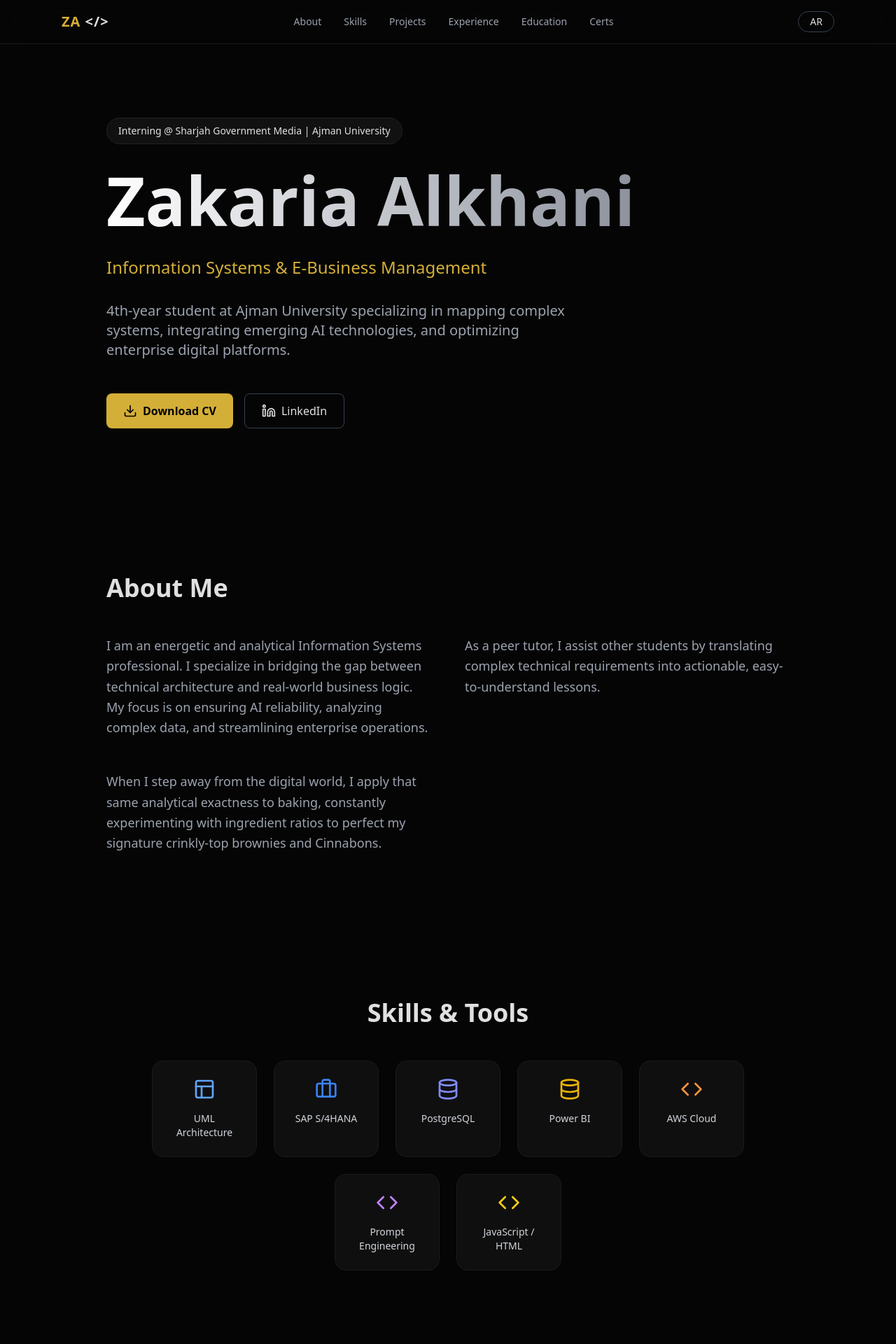
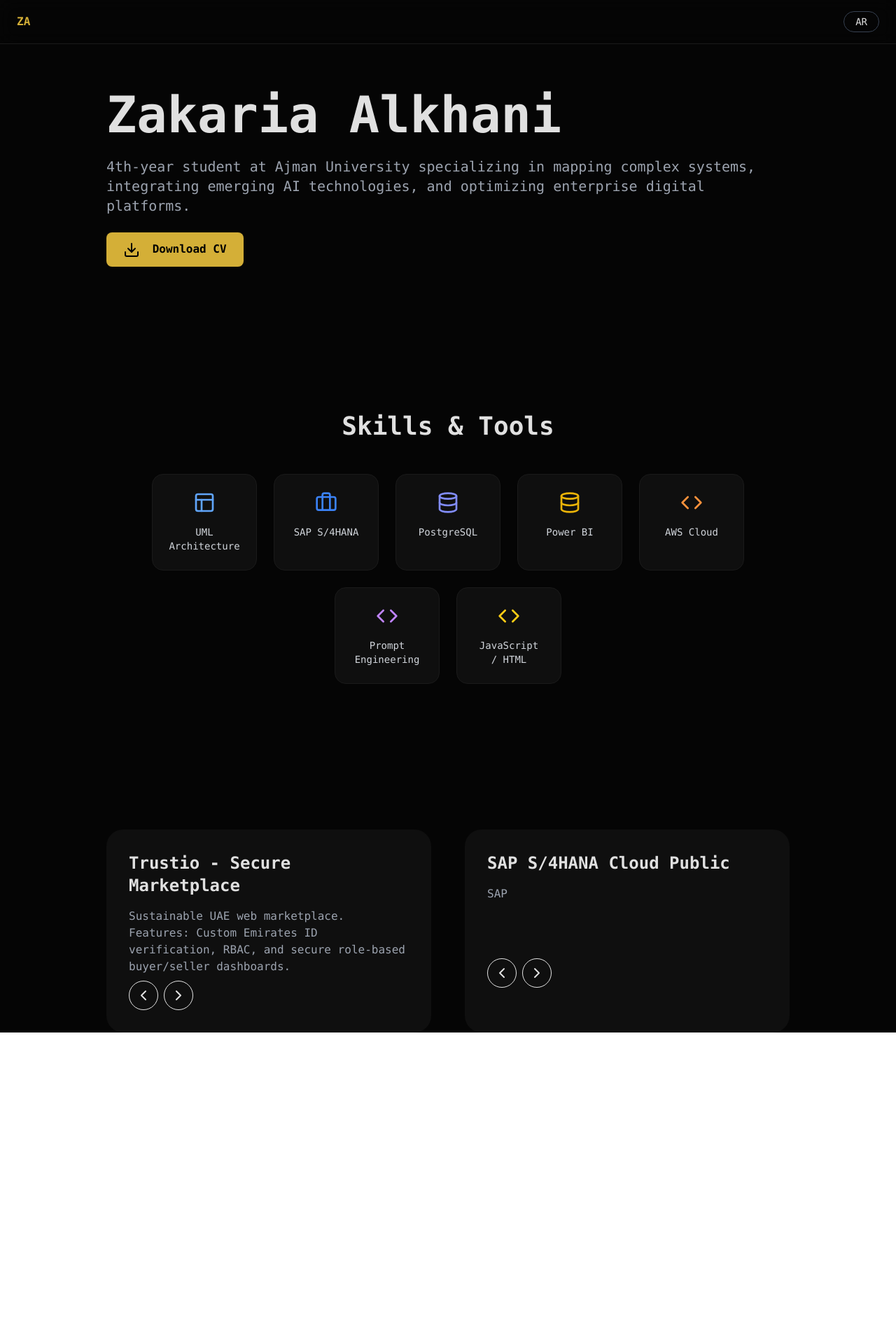
Before and after one commit to zakariayahia286-jpg/zakariayahia286-jpg.github.io, a Next.js app: page / in a window 1280 px wide. Shown: the top 1920 px of the page at 70% size. After the commit the page ends 1475 px from the top, so only its background shows below. Built offline with nearby package versions, Linux system fonts and the light colour scheme.

Commit message:
Update page.tsx

```diff
--- a/app/page.tsx
+++ b/app/page.tsx
@@ -19,11 +19,7 @@ export default function Home() {
       heroText: "4th-year student at Ajman University specializing in mapping complex systems, integrating emerging AI technologies, and optimizing enterprise digital platforms.",
       buttons: { cv: "Download CV", touch: "Get In Touch", linkedin: "LinkedIn" },
       aboutTitle: "About Me",
-      aboutText: [
-        "I am an energetic and analytical Information Systems professional. I specialize in bridging the gap between technical architecture and real-world business logic. My focus is on ensuring AI reliability, analyzing complex data, and streamlining enterprise operations.",
-        "As a peer tutor, I assist other students by translating complex technical requirements into actionable, easy-to-understand lessons.",
-        "When I step away from the digital world, I apply that same analytical exactness to baking, constantly experimenting with ingredient ratios to perfect my signature crinkly-top brownies and Cinnabons."
-      ],
+      aboutText: ["Energetic Information Systems professional bridging technical architecture with business logic.", "Peer tutor translating technical requirements into actionable lessons.", "Analytical baker perfecting ingredient ratios for brownies and Cinnabons."],
       skillsTitle: "Skills & Tools",
       skills: [
         { name: "UML Architecture", icon: <Layout className="w-8 h-8 text-blue-400" /> },
@@ -36,116 +32,88 @@ export default function Home() {
       ],
       projTitle: "Projects",
       projects: [
-        { title: "Trustio - Secure Marketplace", desc: "Developed a secure, sustainability-focused web application tailored for the UAE market. Engineered a modular backend architecture to automate role-based access control (RBAC).", tech: ["Wix Studio", "JavaScript", "RBAC"] },
-        { title: "Customer Segmentation & AI Dashboard", desc: "Developed an interactive Power BI dashboard integrating Copilot AI. Implemented K-Means clustering algorithms and RFM analysis.", tech: ["Power BI", "K-Means", "RFM Analysis"] },
-        { title: "Healthcare LLM RAG Pipeline", desc: "Architected a Retrieval-Augmented Generation (RAG) pipeline designed to minimize AI hallucinations in medical informatics using advanced prompting.", tech: ["AI Prompting", "RAG"] }
+        { title: "Trustio - Secure Marketplace", desc: "Sustainable UAE web marketplace. Features: Custom Emirates ID verification, RBAC, and secure role-based buyer/seller dashboards.", tech: ["Wix Studio", "JS", "RBAC"] },
+        { title: "Customer Segmentation & AI Dashboard", desc: "Power BI integration with Copilot AI. Used K-Means clustering and RFM analysis to segment customers into 6 behavioral groups.", tech: ["Power BI", "K-Means", "RFM"] },
+        { title: "Healthcare LLM RAG Pipeline", desc: "Architected a Retrieval-Augmented Generation pipeline to mitigate AI hallucinations. Focus: Defense-in-depth prompting and data integrity.", tech: ["RAG", "Prompt Eng"] }
       ],
       expTitle: "Experience",
-      expCard: { role: "Information Systems & Digital Platforms Intern", company: "Sharjah Government Media Bureau", date: "May 2026 – Present", points: ["Mapping and optimizing digital media workflows using UML.", "Managing and structuring enterprise-level digital platforms.", "Applying advanced AI prompt engineering for media archives."] },
+      expCard: { role: "IS & Digital Platforms Intern", company: "Sharjah Govt Media Bureau", points: ["Optimizing workflows using UML.", "Managing enterprise platforms.", "AI-driven media archive retrieval."] },
       eduTitle: "Education",
-      eduCard: { uni: "Ajman University", degree: "BSc Information Systems and E-Business Management", date: "2022 – Expected 2026" },
-      certTitle: "Courses & Certifications",
+      eduCard: { uni: "Ajman University", degree: "BSc IS & E-Business Management" },
+      certTitle: "Certifications",
       certs: [
-        { name: "SAP S/4HANA Cloud Public", issuer: "SAP", date: "Apr 2026" },
-        { name: "AWS Academy Cloud Operations", issuer: "AWS", date: "Apr 2025" },
-        { name: "Fundamentals of AI Agents", issuer: "Various", date: "May 2026" }
+        { name: "SAP S/4HANA Cloud Public", issuer: "SAP", date: "2026" },
+        { name: "AWS Cloud Operations", issuer: "AWS", date: "2025" },
+        { name: "AI Agents & Deep Learning", issuer: "Various", date: "2026" }
       ]
     },
     ar: {
       nav: ["حول", "المهارات", "المشاريع", "الخبرة", "التعليم", "الشهادات"],
       toggleBtn: "EN",
-      status: "متدرب @ المكتب الإعلامي لحكومة الشارقة | جامعة عجمان",
+      status: "متدرب @ المكتب الإعلامي للشارقة | جامعة عجمان",
       name: "زكريا الخاني",
       role: "نظم المعلومات وإدارة الأعمال الإلكترونية",
-      heroText: "طالب في السنة الرابعة في جامعة عجمان، متخصص في تخطيط الأنظمة المعقدة، ودمج تقنيات الذكاء الاصطناعي، وتحسين المنصات الرقمية للمؤسسات.",
-      buttons: { cv: "تحميل السيرة الذاتية", touch: "تواصل معي", linkedin: "لينكد إن" },
+      heroText: "طالب في السنة الرابعة في جامعة عجمان، متخصص في تخطيط الأنظمة ودمج الذكاء الاصطناعي.",
+      buttons: { cv: "تحميل CV", touch: "تواصل معي", linkedin: "لينكد إن" },
       aboutTitle: "نبذة عني",
-      aboutText: ["أنا متخصص حيوي وتحليلي في نظم المعلومات. أركز على سد الفجوة بين البنية التقنية ومنطق الأعمال الفعلي.", "كمعلم أقران، أساعد الطلاب الآخرين من خلال ترجمة المتطلبات التقنية المعقدة إلى دروس سهلة.", "بعيداً عن الشاشات، أطبق نفس الدقة التحليلية في الخبز."],
-      skillsTitle: "المهارات والأدوات",
-      skills: [{ name: "بنية UML", icon: <Layout className="w-8 h-8 text-blue-400" /> }, { name: "SAP S/4HANA", icon: <Briefcase className="w-8 h-8 text-blue-500" /> }, { name: "PostgreSQL", icon: <Database className="w-8 h-8 text-indigo-400" /> }, { name: "Power BI", icon: <Database className="w-8 h-8 text-yellow-500" /> }, { name: "AWS Cloud", icon: <Code className="w-8 h-8 text-orange-400" /> }, { name: "هندسة الأوامر", icon: <Code className="w-8 h-8 text-purple-400" /> }, { name: "JavaScript / HTML", icon: <Code className="w-8 h-8 text-yellow-400" /> }],
+      aboutText: ["محترف نظم معلومات يركز على سد الفجوة بين البنية التقنية ومنطق الأعمال.", "معلم أقران يترجم المتطلبات التقنية إلى دروس سهلة.", "أطبق الدقة التحليلية في الخبز والمشاريع التقنية."],
+      skillsTitle: "المهارات",
+      skills: [{ name: "بنية UML", icon: <Layout className="w-8 h-8 text-blue-400" /> }, { name: "SAP S/4HANA", icon: <Briefcase className="w-8 h-8 text-blue-500" /> }, { name: "PostgreSQL", icon: <Database className="w-8 h-8 text-indigo-400" /> }, { name: "Power BI", icon: <Database className="w-8 h-8 text-yellow-500" /> }, { name: "AWS Cloud", icon: <Code className="w-8 h-8 text-orange-400" /> }, { name: "هندسة الأوامر", icon: <Code className="w-8 h-8 text-purple-400" /> }, { name: "JS/HTML", icon: <Code className="w-8 h-8 text-yellow-400" /> }],
       projTitle: "المشاريع",
-      projects: [{ title: "Trustio - منصة تجارة إلكترونية آمنة", desc: "تطوير تطبيق ويب آمن ومستدام مصمم لسوق الإمارات.", tech: ["Wix Studio", "JavaScript", "RBAC"] }, { title: "لوحة تحكم Power BI", desc: "تطوير لوحة تحكم تفاعلية تدمج Copilot AI.", tech: ["Power BI", "K-Means", "تحليل RFM"] }, { title: "تخفيف الهلوسة في الذكاء الاصطناعي", desc: "تصميم مسار لتقليل هلوسة الذكاء الاصطناعي في المعلوماتية الطبية.", tech: ["هندسة الأوامر", "RAG"] }],
-      expTitle: "الخبرة المهنية",
-      expCard: { role: "متدرب في نظم المعلومات والمنصات الرقمية", company: "المكتب الإعلامي لحكومة الشارقة", date: "مايو 2026 – الحاضر", points: ["تخطيط وتحسين مسارات عمل الوسائط الرقمية.", "إدارة وهيكلة المنصات الرقمية.", "تطبيق تقنيات هندسة الأوامر."] },
+      projects: [{ title: "Trustio - سوق آمن", desc: "منصة تجارة إلكترونية مستدامة، التحقق من الهوية الإماراتية، ونظام أدوار (RBAC).", tech: ["Wix", "JS"] }, { title: "لوحة تحكم ذكاء الأعمال", desc: "تحليل العملاء باستخدام K-Means وPower BI.", tech: ["Power BI", "RFM"] }, { title: "نظام RAG الطبي", desc: "بناء مسار لتقليل هلوسة الذكاء الاصطناعي في الطب.", tech: ["RAG", "Prompting"] }],
+      expTitle: "الخبرة",
+      expCard: { role: "متدرب نظم المعلومات", company: "المكتب الإعلامي لحكومة الشارقة", points: ["تحسين سير العمل باستخدام UML.", "إدارة المنصات المؤسسية.", "أتمتة الأرشيف الإعلامي."] },
       eduTitle: "التعليم",
-      eduCard: { uni: "جامعة عجمان", degree: "بكالوريوس نظم المعلومات وإدارة الأعمال الإلكترونية", date: "2022 – المتوقع 2026" },
-      certTitle: "الدورات والشهادات",
-      certs: [{ name: "برنامج SAP S/4HANA Cloud Public", issuer: "SAP", date: "أبريل 2026" }, { name: "عمليات السحابة من أكاديمية AWS", issuer: "AWS", date: "أبريل 2025" }, { name: "أساسيات وكلاء الذكاء الاصطناعي", issuer: "متعدد", date: "مايو 2026" }]
+      eduCard: { uni: "جامعة عجمان", degree: "بكالوريوس نظم معلومات" },
+      certTitle: "الشهادات",
+      certs: [{ name: "SAP S/4HANA", issuer: "SAP", date: "2026" }, { name: "AWS Cloud", issuer: "AWS", date: "2025" }, { name: "ذكاء اصطناعي", issuer: "متعدد", date: "2026" }]
     }
   }
 
   const t = content[lang]
-  const nextProj = () => setActiveProj((prev) => (prev + 1) % t.projects.length)
-  const prevProj = () => setActiveProj((prev) => (prev - 1 + t.projects.length) % t.projects.length)
-  const nextCert = () => setActiveCert((prev) => (prev + 1) % t.certs.length)
-  const prevCert = () => setActiveCert((prev) => (prev - 1 + t.certs.length) % t.certs.length)
-  const scrollTo = (id: string) => document.getElementById(id)?.scrollIntoView({ behavior: 'smooth' })
+  const next = (c: any, setter: any, cur: any) => setter((cur + 1) % c.length)
+  const prev = (c: any, setter: any, cur: any) => setter((cur - 1 + c.length) % c.length)
 
   return (
-    <main className={`min-h-screen bg-[#050505] text-[#E0E0E0] font-sans ${isAr ? 'text-right' : 'text-left'}`} dir={isAr ? 'rtl' : 'ltr'}>
-      <nav className="fixed top-0 w-full bg-[#050505]/80 backdrop-blur-md z-50 border-b border-[#1A1A1A]">
-        <div className="max-w-6xl mx-auto px-6 py-4 flex justify-between items-center">
-          <div className="font-bold tracking-wider text-xl"><span className="text-[#D4AF37]">ZA</span> &lt;/&gt;</div>
-          <div className="hidden md:flex gap-8 text-sm font-medium text-gray-400">
-            {t.nav.map((item, i) => <button key={i} onClick={() => scrollTo(`sec-${i}`)}>{item}</button>)}
-          </div>
-          <button onClick={() => setLang(isAr ? 'en' : 'ar')} className="px-4 py-1 rounded-full border border-gray-700 hover:border-[#D4AF37] text-sm">{isAr ? 'EN' : 'AR'}</button>
-        </div>
+    <main className={`min-h-screen bg-[#050505] text-[#E0E0E0] ${isAr ? 'text-right' : 'text-left'}`} dir={isAr ? 'rtl' : 'ltr'}>
+      <nav className="fixed w-full bg-[#050505]/80 backdrop-blur-md z-50 border-b border-[#1A1A1A] px-6 py-4 flex justify-between items-center">
+        <span className="font-bold text-[#D4AF37]">ZA</span>
+        <button onClick={() => setLang(isAr ? 'en' : 'ar')} className="px-4 py-1 rounded-full border border-gray-700 text-sm">{isAr ? 'EN' : 'AR'}</button>
       </nav>
 
-      <div className="max-w-5xl mx-auto px-6 pt-32 pb-24 space-y-32">
-        <section className="space-y-8 pt-10">
-          <div className="inline-flex items-center gap-2 px-4 py-2 rounded-full bg-[#111] border border-[#222] text-sm">{t.status}</div>
-          <h1 className="text-6xl md:text-8xl font-extrabold bg-gradient-to-r from-white to-gray-500 bg-clip-text text-transparent">{t.name}</h1>
-          <h2 className="text-2xl text-[#D4AF37] font-medium">{t.role}</h2>
-          <p className="text-xl text-gray-400 max-w-2xl">{t.heroText}</p>
-          <div className="flex flex-wrap gap-4 pt-4">
-            <a href="/cv.pdf" download="Zakaria_Alkhani_CV.pdf" className="px-6 py-3 rounded-lg bg-[#D4AF37] text-black font-semibold flex items-center gap-2"><Download className="w-5 h-5" /> {t.buttons.cv}</a>
-            <a href="https://www.linkedin.com/in/zakaria-yahia-271073284" target="_blank" className="px-6 py-3 rounded-lg border border-gray-700 hover:border-white transition-colors flex items-center gap-2"><Linkedin className="w-5 h-5" /> {t.buttons.linkedin}</a>
+      <div className="max-w-5xl mx-auto px-6 pt-32 space-y-32">
+        {/* Hero */}
+        <section className="space-y-6">
+          <h1 className="text-7xl font-extrabold">{t.name}</h1>
+          <p className="text-xl text-gray-400">{t.heroText}</p>
+          <a href="/cv.pdf" download="Zakaria_Alkhani_CV.pdf" className="inline-block px-6 py-3 rounded-lg bg-[#D4AF37] text-black font-semibold"><Download className="inline mr-2" /> {t.buttons.cv}</a>
+        </section>
+
+        {/* Interactive Skills */}
+        <section id="sec-1" className="pt-20 text-center">
+          <h3 className="text-4xl font-bold mb-12">{t.skillsTitle}</h3>
+          <div className="flex flex-wrap justify-center gap-6">
+            {t.skills.map((s, i) => (
+              <div key={i} className="bg-[#0F0F0F] border border-[#1A1A1A] rounded-2xl p-6 flex flex-col items-center w-[150px] transition-all hover:scale-110 hover:border-[#D4AF37] hover:shadow-lg hover:shadow-[#D4AF37]/20">
+                {s.icon}<span className="mt-4 text-sm text-gray-300">{s.name}</span>
+              </div>
+            ))}
           </div>
         </section>
 
-        <section id="sec-0" className="pt-20">
-          <h3 className="text-4xl font-bold mb-12">{t.aboutTitle}</h3>
-          <div className="grid md:grid-cols-2 gap-12 text-gray-400 text-lg leading-relaxed">{t.aboutText.map((p, i) => <p key={i}>{p}</p>)}</div>
-        </section>
-
-        <section id="sec-1" className="pt-20 text-center">
-            <h3 className="text-4xl font-bold mb-12">{t.skillsTitle}</h3>
-            <div className="flex flex-wrap justify-center gap-6">{t.skills.map((s, i) => <div key={i} className="bg-[#0F0F0F] border border-[#1A1A1A] rounded-2xl p-6 flex flex-col items-center w-[150px]">{s.icon}<span className="mt-4 text-sm text-gray-300">{s.name}</span></div>)}</div>
-        </section>
-
-        <section id="sec-2" className="pt-20">
-          <h3 className="text-4xl font-bold mb-12 text-center">{t.projTitle}</h3>
-          <div className="bg-[#0F0F0F] border border-[#1A1A1A] rounded-3xl p-12 text-center">
-             <h4 className="text-3xl font-bold mb-4">{t.projects[activeProj].title}</h4>
-             <p className="text-gray-400 text-lg mb-8">{t.projects[activeProj].desc}</p>
-             <div className="flex justify-center gap-4"><button onClick={prevProj} className="p-2 border border-gray-700 rounded-full"><ChevronLeft /></button><button onClick={nextProj} className="p-2 border border-gray-700 rounded-full"><ChevronRight /></button></div>
+        {/* Interactive Carousels */}
+        <section className="grid md:grid-cols-2 gap-12 pt-20">
+          <div className="bg-[#0F0F0F] p-8 rounded-3xl">
+             <h4 className="text-2xl font-bold mb-4">{t.projects[activeProj].title}</h4>
+             <p className="text-gray-400 mb-6 h-20">{t.projects[activeProj].desc}</p>
+             <button onClick={() => prev(t.projects, setActiveProj, activeProj)} className="p-2 border rounded-full mr-2"><ChevronLeft /></button>
+             <button onClick={() => next(t.projects, setActiveProj, activeProj)} className="p-2 border rounded-full"><ChevronRight /></button>
           </div>
-        </section>
-
-        <section id="sec-3" className="pt-20">
-          <h3 className="text-4xl font-bold mb-12 text-center">{t.expTitle}</h3>
-          <div className="bg-[#D4AF37] text-black rounded-3xl p-12">
-            <h4 className="text-2xl font-bold mb-2">{t.expCard.company}</h4>
-            <p className="font-semibold mb-6">{t.expCard.role}</p>
-            <ul className="space-y-4">{t.expCard.points.map((pt, i) => <li key={i} className="flex gap-3 text-lg font-medium">• {pt}</li>)}</ul>
-          </div>
-        </section>
-
-        <section id="sec-4" className="pt-20">
-          <h3 className="text-4xl font-bold mb-12 text-center">{t.eduTitle}</h3>
-          <div className="bg-white text-black rounded-3xl p-12 text-center">
-             <h4 className="text-3xl font-bold">{t.eduCard.uni}</h4>
-             <p className="text-xl font-bold text-[#8C7323]">{t.eduCard.degree}</p>
-          </div>
-        </section>
-
-        <section id="sec-5" className="pt-20 pb-20">
-          <h3 className="text-4xl font-bold mb-12 text-center">{t.certTitle}</h3>
-          <div className="bg-[#0F0F0F] border border-[#1A1A1A] rounded-3xl p-12 text-center">
-             <h4 className="text-xl font-bold text-white mb-4">{t.certs[activeCert].name}</h4>
-             <div className="flex justify-center gap-4"><button onClick={prevCert} className="p-2 border border-gray-700 rounded-full"><ChevronLeft /></button><button onClick={nextCert} className="p-2 border border-gray-700 rounded-full"><ChevronRight /></button></div>
+          <div className="bg-[#0F0F0F] p-8 rounded-3xl">
+             <h4 className="text-2xl font-bold mb-4">{t.certs[activeCert].name}</h4>
+             <p className="text-gray-400 mb-6 h-20">{t.certs[activeCert].issuer}</p>
+             <button onClick={() => prev(t.certs, setActiveCert, activeCert)} className="p-2 border rounded-full mr-2"><ChevronLeft /></button>
+             <button onClick={() => next(t.certs, setActiveCert, activeCert)} className="p-2 border rounded-full"><ChevronRight /></button>
           </div>
         </section>
       </div>
```
